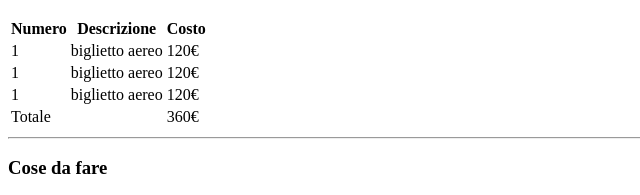
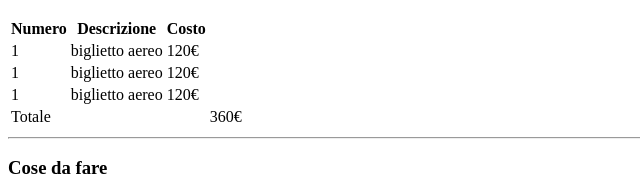
Before and after one commit to VirgilioDefeo/html-london-trip, a plain HTML site: page index.html in a window 1280 px wide. Shown: the part 744-939 px from the top of the page, 0-640 px from the left. Drawn offline with Linux system fonts and the light colour scheme.

Commit message:
feat:project-correction

```diff
--- a/index.html
+++ b/index.html
@@ -6,7 +6,6 @@
     <meta name="viewport" content="width=device-width, initial-scale=1.0">
     <title>London Trip</title>
 </head>
-
 <body>
     <!-- header -->
     <header>
@@ -65,7 +64,7 @@
                 <tfoot>
                     <tr>
                         <td>Totale</td>
-                        <td></td>
+                        <td colspan="2"></td>
                         <td>360&euro;</td>
                     </tr>
                     <!-- fine dati -->
@@ -79,10 +78,10 @@
             <h3>Cose da fare</h3>
             <!-- inizio lista -->
             <ul>
-                <li>Visitare la tower of london&cross;</li>
-                <li>Visitare greenwitch&check;</li>
-                <li>Ascoltare un artista di strada a Covent Garden&check;</li>
-                <li>Mangiare tipico Fish and Chips inglese&cross;</li>
+                <li>Visitare la tower of london &cross;</li>
+                <li>Visitare greenwitch &check;</li>
+                <li>Ascoltare un artista di strada a Covent Garden &check;</li>
+                <li>Mangiare tipico Fish and Chips inglese &cross;</li>
             </ul>
             <!-- fine lista -->
         </section>
@@ -101,6 +100,7 @@
                         <li><strong>101</strong>- Numero Polizia</li>
                         <li><strong>111</strong>- Numero assistenza Medica</li>
                     </ul>
+                </li>
                     <!-- fine tabulati emergenze -->
                 <li>
                     <p>Hotel</p>
```
